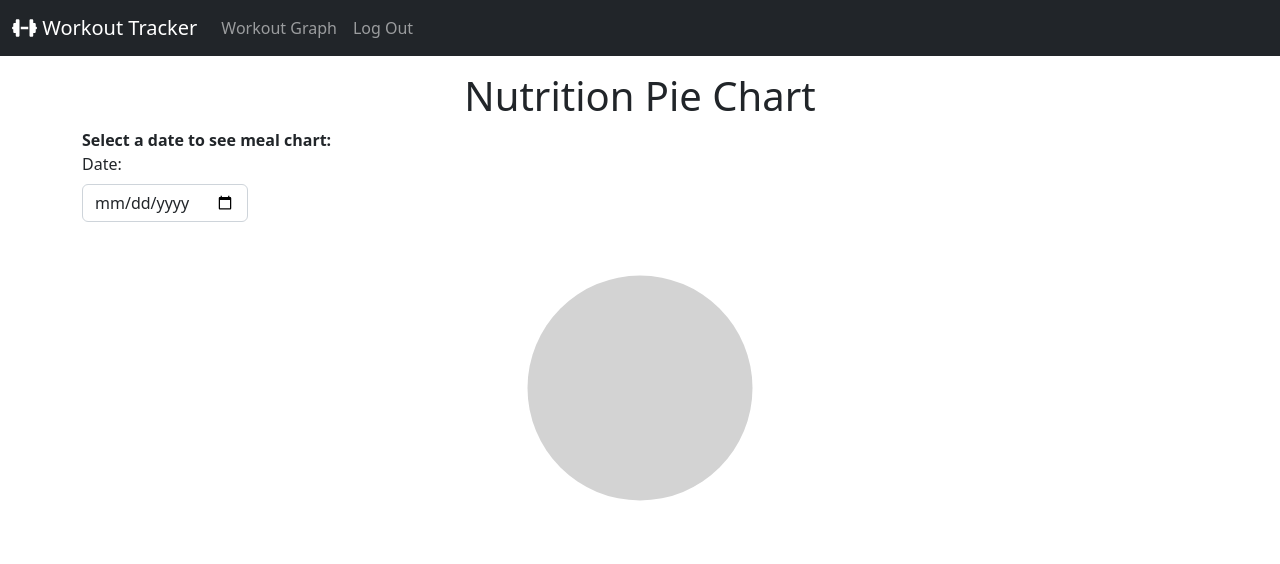
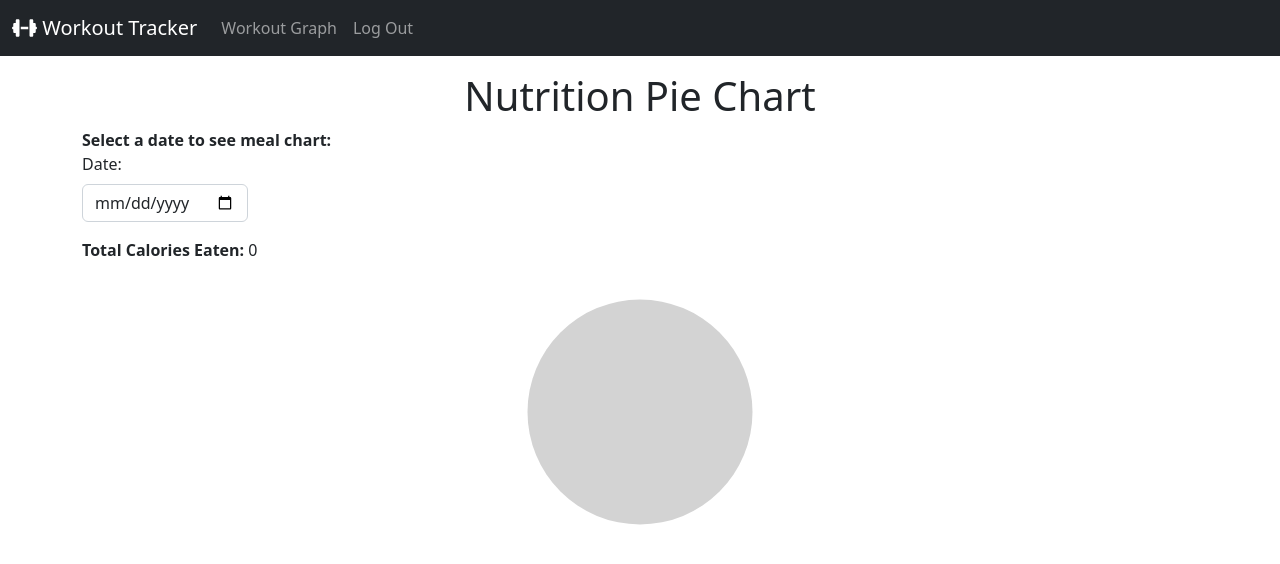
Before and after one commit to DevinLin2/Online_Workout_Tracker, a Next.js app in the folder client_src/: page /nutritiongraph in a window 1280 px wide. Shown: the top 564 px of the page. Built offline with nearby package versions, Linux system fonts and the light colour scheme.

Commit message:
reformatted and added total calories. Finished for demo

```diff
--- a/client_src/components/WorkoutForm.css
+++ b/client_src/components/WorkoutForm.css
@@ -1,6 +1,10 @@
 .workoutModal {
-    width: 60vw !important;
-    max-width: 60vw !important;
+    width: 63vw !important;
+    max-width: 63vw !important;
+}
+
+hr.solid {
+    border-top: 2px solid #999;
 }
 
 /* .homepage {
--- a/client_src/pages/nutritiongraph.js
+++ b/client_src/pages/nutritiongraph.js
@@ -34,6 +34,7 @@ export default function nutritionGraph({ props }) {
     const [selectedDate, setSelectedDate] = useState(new Date());
     let date = Date.parse(selectedDate);
     let strDate = new Date(date).toLocaleDateString();
+    const [totalCalories, setTotalCalories] = useState(0);
 
     function dateChange(){
         date = Date.parse(selectedDate);
@@ -48,26 +49,31 @@ export default function nutritionGraph({ props }) {
 
             const mealname_buf = [];
             const piedata_buf = [];
+            setTotalCalories(0);
+            let cal = 0;
 
             for (let i = 0; i < nutritionData.length; i++) {
-                console.log(moment(nutritionData[i][1].date).format("YYYY/MM/DD"));
-                console.log(moment(selectedDate).format("YYYY/MM/DD"));
+                // console.log(moment(nutritionData[i][1].date).format("YYYY/MM/DD"));
+                // console.log(moment(selectedDate).format("YYYY/MM/DD"));
                 if (nutritionData[i][1].username == router.query.username && moment(nutritionData[i][1].date).format("YYYY/MM/DD") == moment(selectedDate).format("YYYY/MM/DD")) {
                     const one_usermeals = nutritionData[i][1].meals;
                     for(let j=0; j < one_usermeals.length; j++){
 
                         const permealData = Object.entries(one_usermeals[j]);
+                        // console.log(permealData);
 
 
                         const oneMealData={}
                         oneMealData.name = permealData[0][1];
                         oneMealData.value = parseInt(permealData[1][1]);
-
+                        console.log(totalCalories);
+                        cal += parseInt(permealData[1][1]);
                         piedata_buf.push(oneMealData);
                         mealname_buf.push(permealData[0][1]);
                     }
                     setMealName(mealname_buf);
                     setPieData(piedata_buf);
+                    setTotalCalories(cal);
                 }
             }
         }
@@ -120,6 +126,7 @@ export default function nutritionGraph({ props }) {
                             </Form.Group>
                         </Col>
                     </Row>
+                    <strong>Total Calories Eaten: </strong>{totalCalories}
                 </Container>
             </Form>
 
```
Also changed, not shown: client_src/components/Popup.js (+10 -4 lines).
